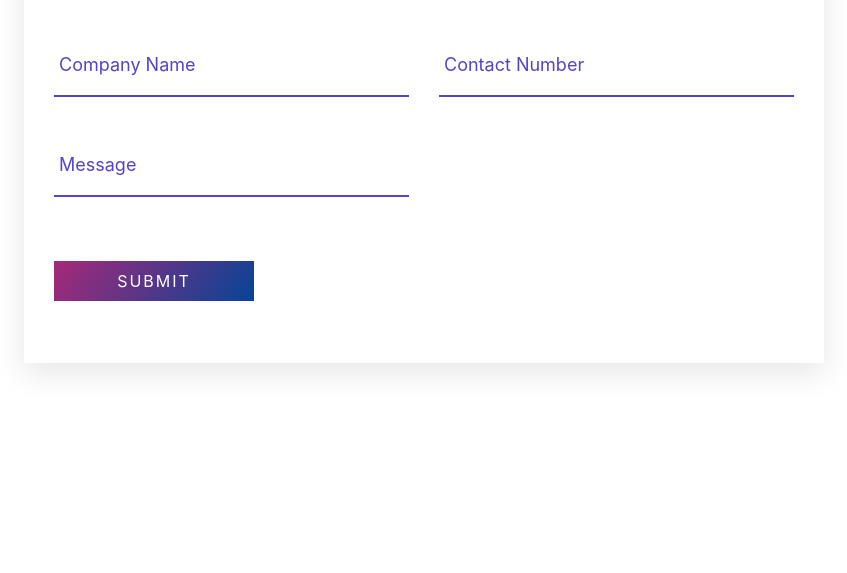
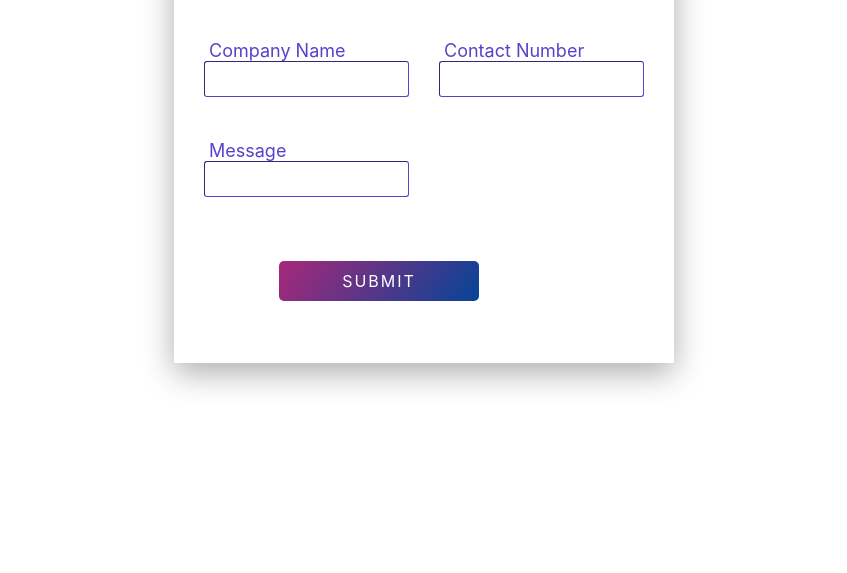
Before and after one commit to usama-ansari/Test, a plain HTML site: page index.html in a window 1280 px wide. Shown: the part 227-800 px from the top of the page, without its empty margins (216-1063 px from the left). Drawn offline with nearby package versions, Linux system fonts and the light colour scheme.

Commit message:
Version 0.0.4

```diff
--- a/style.css
+++ b/style.css
@@ -1,8 +1,9 @@
+
 .get_in_touch{
-    max-width: 800px;
+    max-width: 500px;
     margin: 50px auto;
     position: relative;
-    box-shadow: 0 10px 30px 0px rgba(0,0,0,0.1) ;
+    box-shadow: 0 10px 30px 0px rgba(0, 0, 0, 0.32) ;
     padding: 30px;
 }
 
@@ -30,10 +31,11 @@
     display: block;
     width: 100%;
     height: 36px;
-    border-width: 0 0 2px 0;
+    border-width: 1px;
+    border-radius: 3px;
     border-color: #5543ca;
     font-size: 18px;
-    line-height: 26px;
+    line-height: 50px;
     font-weight: 400;
 
 }
@@ -49,7 +51,7 @@
     left: 20px;
     bottom:11px;
     font-size: 18px;
-    line-height: 26px;
+    line-height: 55px;
     font-weight: 400;
     color: #5543ca;
     cursor: text;
@@ -68,5 +70,7 @@
     border: none;
     width: 200px;
     cursor: pointer;
+    border-radius: 5px;
+    margin: 0 75px;
 
 }
```
